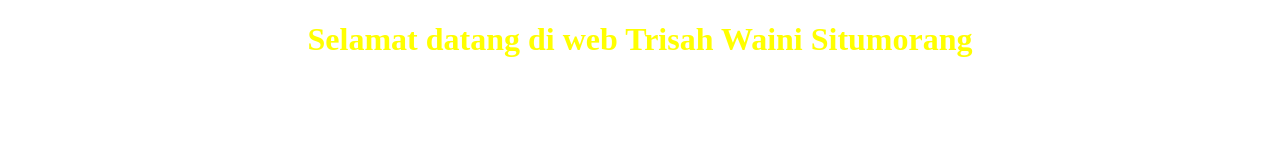
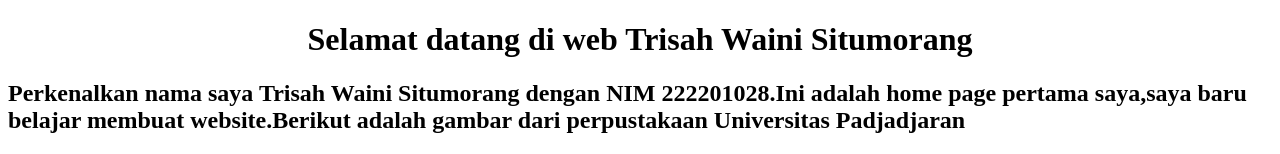
Before and after one commit to Waini0905/Trisah-Waini, a plain HTML site: page index.html in a window 1280 px wide. Shown: the top 154 px of the page. Drawn offline with Linux system fonts and the light colour scheme.

Commit message:
Update index.html

```diff
--- a/index.html
+++ b/index.html
@@ -6,13 +6,6 @@
 </head>
 <body>
     <h1><center><u></u>Selamat datang di web Trisah Waini Situmorang</h1>
-    <style>
-        body {
-            background-image: url("");
-            background-color: no-repeat;
-            background-size: cover;
-            color: Yellow;
-
     <h2> Perkenalkan nama saya Trisah Waini Situmorang dengan NIM 222201028.Ini adalah home page pertama saya,saya baru belajar membuat website.Berikut adalah gambar dari perpustakaan Universitas Padjadjaran</h2>
     <p>  Terima Kasih
 
```
